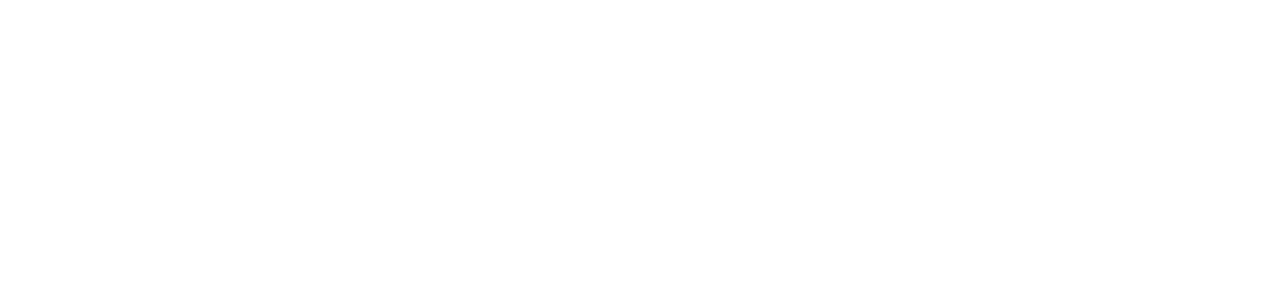
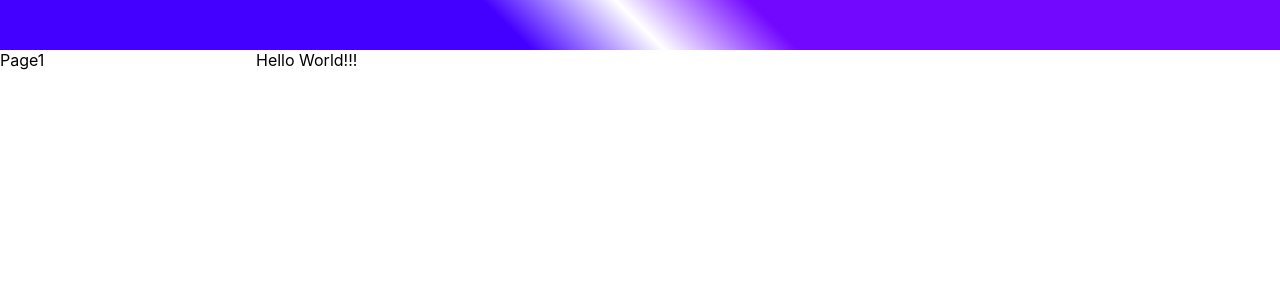
Before and after one commit to OlegJBAc/to-do, a React (Create React App) app: page / in a window 1280 px wide. Shown: the top 300 px of the page. Built offline with nearby package versions, Linux system fonts and the light colour scheme.

Commit message:
base frame of page

```diff
--- a/src/App.tsx
+++ b/src/App.tsx
@@ -1,11 +1,21 @@
 import React from 'react'
+import { BrowserRouter, Routes, Route } from 'react-router-dom';
 import s from './App.module.scss'
+import Header from './components/header/header';
+import MainLayout from './components/mainLayout/mainLayout';
+import TasksPageCreator from './components/tasksPageCreator/tasksPageCreator';
 
 const App = () => {
   return (
-    <div className={s.app}>
-
-    </div>
+    <BrowserRouter>
+      <div className={s.app}>
+        <Routes>
+          <Route path='/' element={<MainLayout/>}>
+            <Route path='/' element={<TasksPageCreator/>}/>
+          </Route>
+        </Routes>
+      </div>
+    </BrowserRouter>
   );
 }
 
--- /dev/null
+++ b/src/components/header/header.module.scss
@@ -0,0 +1,4 @@
+.header{
+    height: 50px;
+    background: linear-gradient(45deg, rgb(68, 0, 255) 40%, white, rgb(115, 8, 255) 60%);
+}
--- /dev/null
+++ b/src/components/header/header.tsx
@@ -0,0 +1,14 @@
+import React from "react"
+import s from './header.module.scss'
+
+
+const Header = () => {
+    return (
+        <div className={s.header}>
+
+        </div>
+    )
+}
+
+
+export default Header
--- /dev/null
+++ b/src/components/mainLayout/mainLayout.module.scss
@@ -0,0 +1,3 @@
+.content{
+    display: flex;
+}
--- /dev/null
+++ b/src/components/mainLayout/mainLayout.tsx
@@ -0,0 +1,20 @@
+import React from "react"
+import { Outlet } from "react-router-dom"
+import Header from "../header/header"
+import SideBar from "../sideBar/sideBar"
+import s from './mainLayout.module.scss'
+
+
+const MainLayout = () => {
+    return (
+        <div className={s.mainLayout}>
+            <Header/>
+            <div className={s.content}>
+                <SideBar/>
+                <Outlet/>
+            </div>
+        </div>
+    )
+}
+
+export default MainLayout
--- /dev/null
+++ b/src/components/sideBar/sideBar.module.scss
@@ -0,0 +1,3 @@
+.sideBar{
+    width: 20%;
+}
--- /dev/null
+++ b/src/components/sideBar/sideBar.tsx
@@ -0,0 +1,13 @@
+import React from "react"
+import s from './sideBar.module.scss'
+
+
+const SideBar = () => {
+    return (
+        <div className={s.sideBar}>
+            Page1
+        </div>
+    )
+}
+
+export default SideBar
--- /dev/null
+++ b/src/components/tasksPageCreator/tasksPageCreator.module.scss
@@ -0,0 +1,3 @@
+.page{
+    width: 80%;
+}
--- /dev/null
+++ b/src/components/tasksPageCreator/tasksPageCreator.tsx
@@ -0,0 +1,14 @@
+import React from "react"
+import s from './tasksPageCreator.module.scss'
+
+
+const TasksPageCreator = () => {
+    return (
+        <div className={s.page}>
+
+            Hello World!!!
+        </div>
+    )
+}
+
+export default TasksPageCreator
--- a/src/index.tsx
+++ b/src/index.tsx
@@ -1,6 +1,6 @@
 import React from 'react';
 import ReactDOM from 'react-dom/client';
-import './index.css';
+import './index.module.scss';
 import App from './App';
 import { Provider } from 'react-redux';
 import store from './redux/store'
```
Also changed, not shown: src/index.module.scss (renamed from src/index.css).
